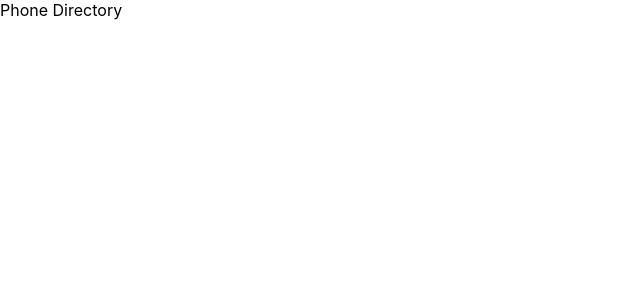
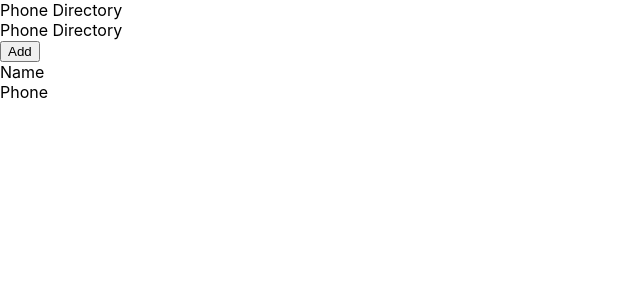
Before and after one commit to mansiii23/phone-directory, a React (Create React App) app: page / in a window 1280 px wide. Shown: the top 300 px of the page, without its empty margins (0-640 px from the left). Built offline with nearby package versions, Linux system fonts and the light colour scheme.

Commit message:
JSX vs. HTML: Created Skeleton of Home Page

```diff
--- a/src/App.js
+++ b/src/App.js
@@ -7,6 +7,14 @@ class App extends Component {
 
       <div>
       Phone Directory
+      <div className="header">
+          Phone Directory
+        </div>
+        <button>Add</button>
+        <div>
+          <span>Name</span><br />
+          <span>Phone</span>
+        </div>
       </div>
     );
   }
```
